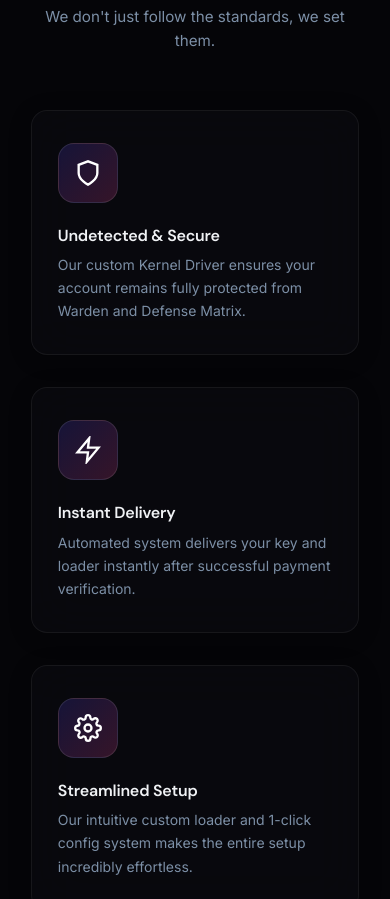
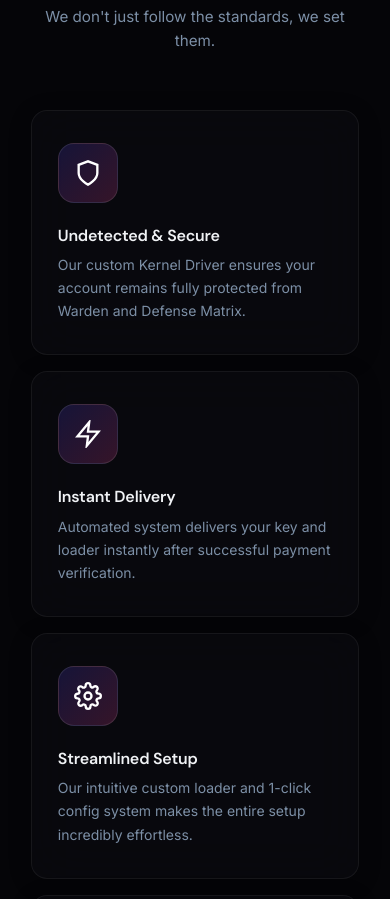
Before and after one commit to gustavsimsbussines-lgtm/column, a website: page index.html in a window 390 px wide. Shown: the part 950-1849 px from the top of the page. Drawn offline with nearby package versions, Linux system fonts and the light colour scheme.

Commit message:
Fix mobile padding squishing on cards and fix features grid squishing on medium screens

```diff
--- a/style.css
+++ b/style.css
@@ -1193,6 +1193,11 @@ footer {
         margin: 0 auto;
     }
 
+    .features-grid {
+        grid-template-columns: 1fr;
+        gap: 1rem;
+    }
+
     .cart-sidebar {
         width: 100%;
         right: -100%;
```
Also changed, not shown: login.html (+6 -0 lines), setup.html (+3 -0 lines).
